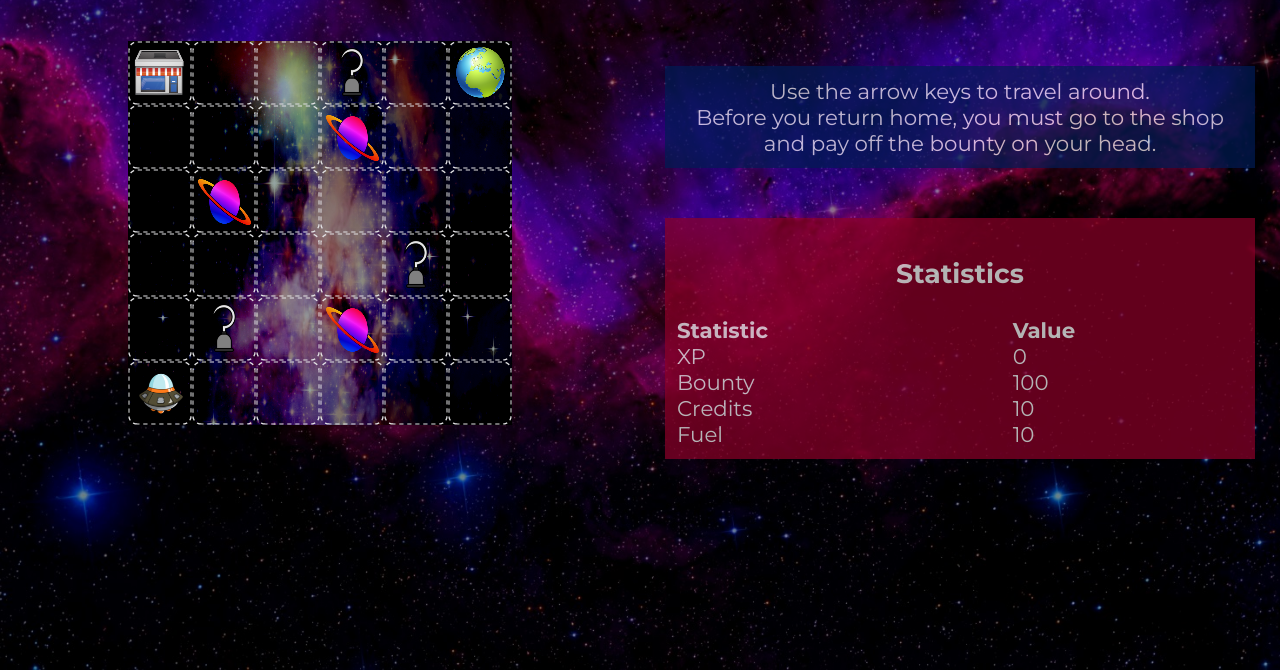
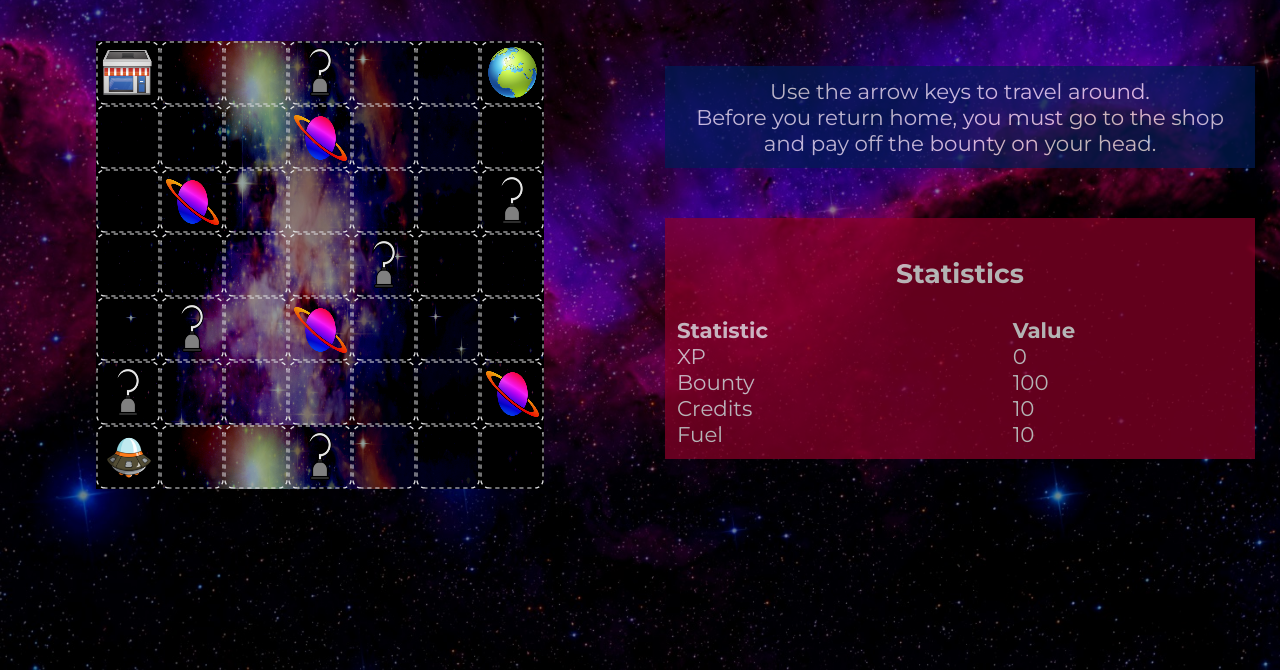
Before and after one commit to tti0/spacepirates, a plain HTML site: page src/space_pirates.html in a window 1280 px wide. Shown: the part 130-800 px from the top of the page. Drawn offline with Linux system fonts and the light colour scheme.

Commit message:
Upgraded grid to 7x7.

```diff
--- a/src/space_pirates.css
+++ b/src/space_pirates.css
@@ -26,8 +26,8 @@ body
 #map
 {
   position:relative;
-  width: 384px;
-  height:384px;
+  width: 448px;
+  height:448px;
   background-image: url("../images/background_384x384px.png");
   margin: 0 auto;
   text-align: left;
--- a/src/space_pirates.js
+++ b/src/space_pirates.js
@@ -15,22 +15,24 @@ window.addEventListener("keydown", keydownHandler, false);
 
 var space =
 [
-  [5,0,0,2,0,3],
-  [0,0,0,1,0,0],
-  [0,1,0,0,0,0],
-  [0,0,0,0,2,0],
-  [0,2,0,1,0,0],
-  [0,0,0,0,0,0]
+  [5,0,0,2,0,0,3],
+  [0,0,0,1,0,0,0],
+  [0,1,0,0,0,0,2],
+  [0,0,0,0,2,0,0],
+  [0,2,0,1,0,0,0],
+  [2,0,0,0,0,0,1],
+  [0,0,0,2,0,0,0]
 ];
 
 var gameObjects =
 [
-  [0,0,0,0,0,0],
-  [0,0,0,0,0,0],
-  [0,0,0,0,0,0],
-  [0,0,0,0,0,0],
-  [0,0,0,0,0,0],
-  [4,0,0,0,0,0]
+  [0,0,0,0,0,0,0],
+  [0,0,0,0,0,0,0],
+  [0,0,0,0,0,0,0],
+  [0,0,0,0,0,0,0],
+  [0,0,0,0,0,0,0],
+  [0,0,0,0,0,0,0],
+  [4,0,0,0,0,0,0]
 ];
 
 //map key
```
